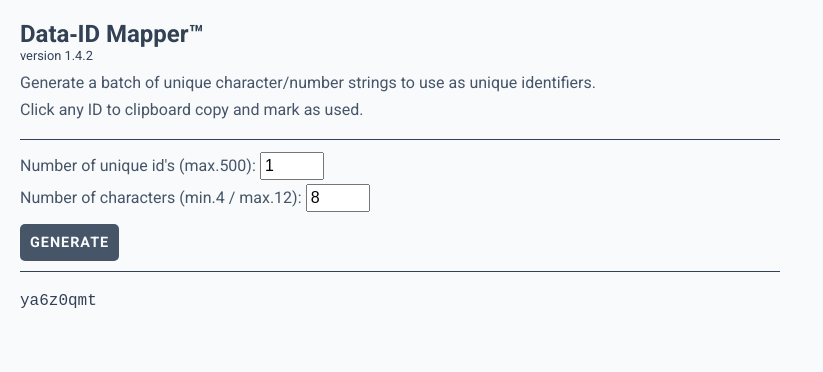
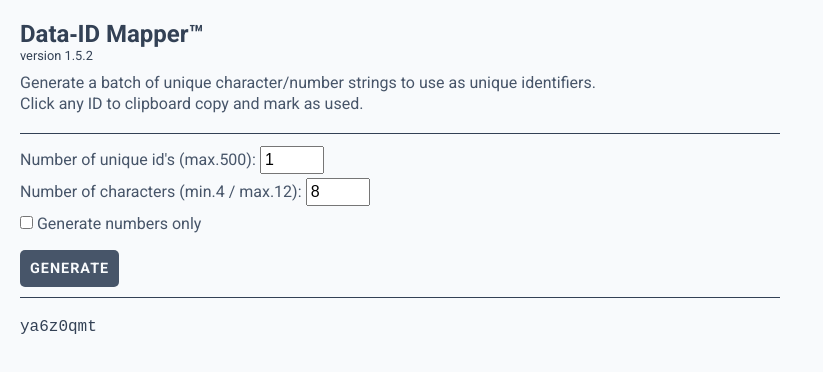
Before and after one commit to EdwinSch/data-id-mapper, a plain HTML site: page index.html in a window 1280 px wide. Both pictures are taken after a click on the input "generate". Shown: the whole page, without its empty margins (0-823 px from the left). Drawn offline with Linux system fonts and the light colour scheme.

Commit message:
add numbers only functionality

```diff
--- a/index.html
+++ b/index.html
@@ -29,7 +29,7 @@
   <body>
     <header>
       <h1>Data&dash;ID Mapper&trade;</h1>
-      <h2>version 1.4.2</h2>
+      <h2>version 1.5.2</h2>
       <p class="description">
         Generate a batch of unique character&sol;number strings to use as unique
         identifiers.
@@ -61,6 +61,10 @@
           min="4"
           max="12"
         />
+        <br />
+
+        <input type="checkbox" id="numbers-only" name="numbers-only" />
+        <label for="numbers-only">Generate numbers only</label>
         <input type="submit" value="generate" />
       </form>
       <section class="id-output">
--- a/script.js
+++ b/script.js
@@ -3,6 +3,7 @@ const form = document.getElementById("input-form");
 const output = document.querySelector(".id-output");
 const characters = "abcdefghijklmnopqrstuvwxyz".split("");
 const numbers = Array.from(Array(10).keys());
+// console.log(numbers);
 
 /* ---- FUNCTIONS ---- */
 
@@ -14,17 +15,30 @@ form.addEventListener("submit", function (event) {
   // clear output field
   output.innerHTML = "";
   // generate ID's
-  let lineAmount = document.getElementById("line-amount").value;
-  let charAmount = document.getElementById("character-amount").value;
+  const lineAmount = document.getElementById("line-amount").value;
+  const charAmount = document.getElementById("character-amount").value;
+  const numbersCheck = document.getElementById("numbers-only").checked;
 
+  if (numbersCheck === true) {
     for (let i = 0; i < lineAmount; i++) {
       let id = "";
       for (let i = 0; i < charAmount; i++) {
-      id += mapper[getInt()];
+        id += numbers[getInt(numbers)];
       }
       const line = document.createElement("code");
       line.innerHTML = `${id}`;
       output.appendChild(line);
+    }
+  } else {
+    for (let i = 0; i < lineAmount; i++) {
+      let id = "";
+      for (let i = 0; i < charAmount; i++) {
+        id += mapper[getInt(mapper)];
+      }
+      const line = document.createElement("code");
+      line.innerHTML = `${id}`;
+      output.appendChild(line);
+    }
   }
   // copy to clipboard
   const lines = document.querySelectorAll("code");
@@ -36,6 +50,6 @@ form.addEventListener("submit", function (event) {
   });
 });
 // Choose random integer
-function getInt() {
-  return Math.floor(Math.random() * mapper.length);
+function getInt(array) {
+  return Math.floor(Math.random() * array.length);
 }
--- a/style.css
+++ b/style.css
@@ -27,7 +27,7 @@ h2 {
 
 .description,
 .info {
-  margin-top: 8px;
+  margin-top: 2px;
   color: #475569;
   font-size: 1rem;
 }
@@ -47,6 +47,10 @@ input[type="number"] {
   padding: 0.2rem;
   font-size: 1rem;
   width: 4rem;
+}
+input[type="checkbox"] {
+  accent-color: #475569;
+  cursor: pointer;
 }
 input[type="submit"] {
   display: block;
```
Also changed, not shown: 1 other file. Lines whose indentation alone changed are shown as unchanged.
